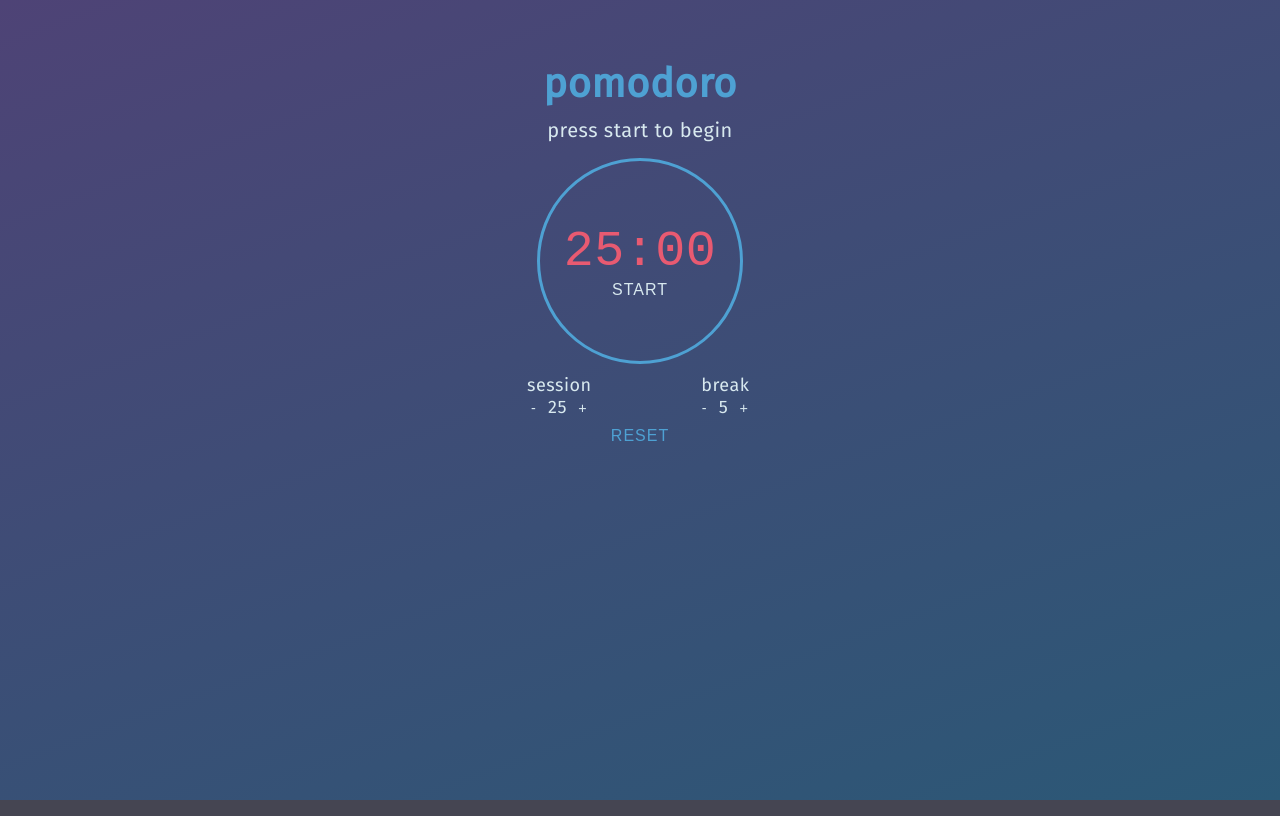
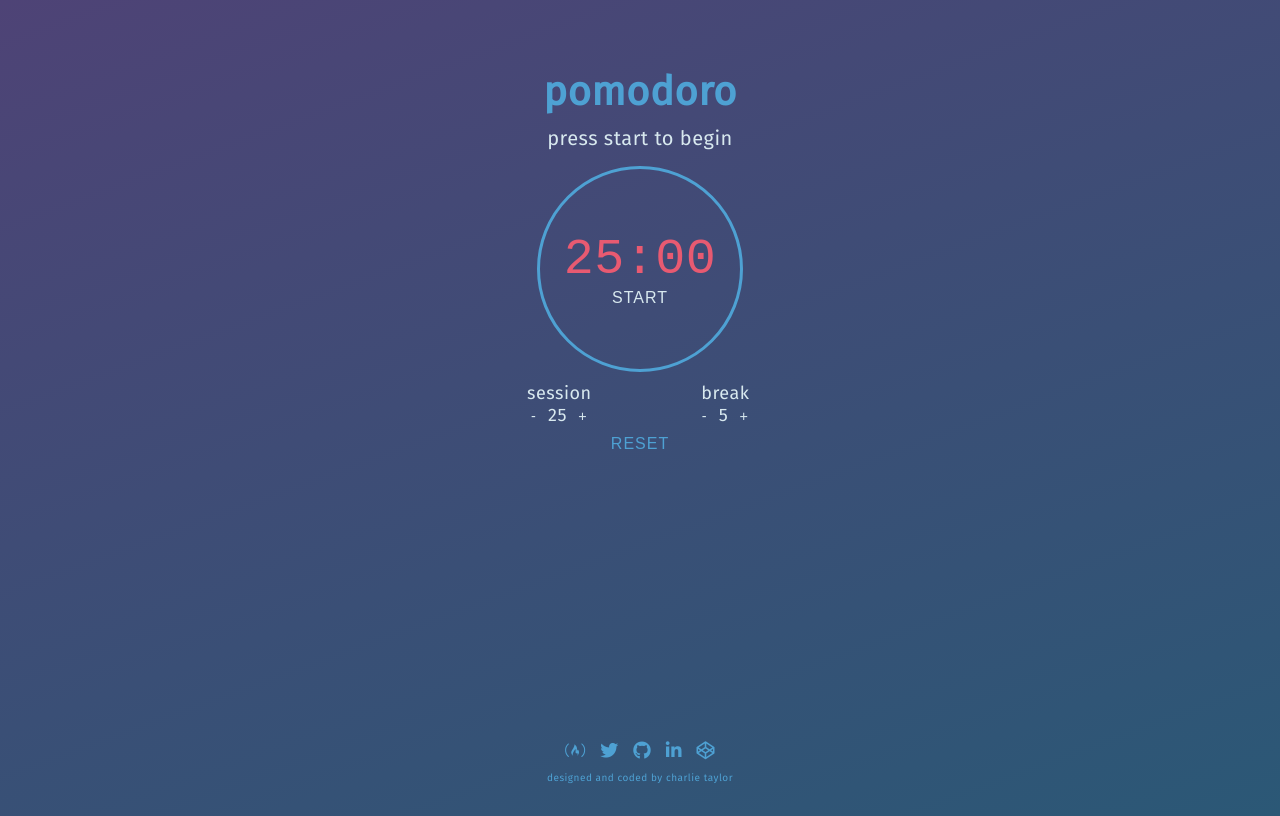
Before and after one commit to chazmcgrill/fcc-pomodoroclock, a plain HTML site: page index.html in a window 1280 px wide. Drawn offline with Linux system fonts and the light colour scheme; a web font is replaced by a local one.

Commit message:
Added Footer / Cleaned Stylesheet
Removed redundant styles and added generic footer to app.

```diff
--- a/index.html
+++ b/index.html
@@ -5,11 +5,13 @@
   <meta name="viewport" content="width=device-width, initial-scale=1.0">
   <meta http-equiv="X-UA-Compatible" content="ie=edge">
   <title>Pomodoro Clock</title>
+
+  <script src="https://use.fontawesome.com/d891ebaa12.js"></script>
   <link href="https://fonts.googleapis.com/css?family=Droid+Sans+Mono|Fira+Sans" rel="stylesheet">
   <link rel="stylesheet" href="resources/css/styles.css">
   <link rel="stylesheet" href="resources/css/animate.css">
 </head>
-<body>
+<body class="site">
 
   <div class="container animated bounceIn">
 
@@ -48,6 +50,31 @@
 
   </div>
 
+  <!-- generic footer -->
+  <footer class="footer">
+    <div>
+      <div class="icons">
+        <a href="https://www.freecodecamp.com/chazmcgrill">
+          <i class="fa fa-free-code-camp" aria-hidden="true"></i>
+        </a>
+        <a href="https://twitter.com/charlietdev">
+          <i class="fa fa-twitter" aria-hidden="true"></i>
+        </a>
+        <a href="https://github.com/chazmcgrill">
+          <i class="fa fa-github" aria-hidden="true"></i>
+        </a>
+        <a href="https://www.linkedin.com/in/charlie-taylor-941434134/">
+          <i class="fa fa-linkedin" aria-hidden="true"></i>
+        </a>
+        <a href="https://codepen.io/chazmcgrill/">
+          <i class="fa fa-codepen" aria-hidden="true"></i>
+        </a>
+      </div>
+      <p>designed and coded by <a href="http://www.hurricanecharlie.co.uk">charlie taylor</a></p>
+    </div>
+  </footer>
+
+
   <script src="resources/js/jquery-3.2.1.min.js"></script>
   <script src="resources/js/app.js"></script>
 
--- a/resources/css/scss/styles.scss
+++ b/resources/css/scss/styles.scss
@@ -10,13 +10,19 @@ html {
   color: $type;
   background: $bg;
   background-image: linear-gradient(-20deg, #2b5876 0%, #4e4376 100%);
-  height: 100vh;
+  background-size: cover;
+}
+
+.site {
+  display: flex;
+  min-height: 100vh;
+  flex-direction: column;
+  justify-content: space-between;
 }
 
 .container {
   width: 250px;
   height: 420px;
-  // background: $bg;
   margin: 40px auto;
   text-align: center;
   border-radius: 5px;
@@ -53,12 +59,6 @@ html {
 .btn-elements,
 .btn-box {
   display: inline-block;
-
-
-}
-
-.btn-elements {
-  // font-size: 120%;
 }
 
 h1 {
@@ -85,7 +85,7 @@ button {
   color: $type;
 }
 
-button:hover {
+button:hover, .footer i:hover, .footer a:hover {
   color: darken( $type, 20% );
 }
 
@@ -93,3 +93,24 @@ button:hover {
   margin-top: 8px;
   color: $blue;
 }
+
+/* footer */
+.icons {
+  width: 150px;
+  margin: 0 auto 10px auto;
+  display: flex;
+  justify-content: space-between;
+
+  i { font-size: 90%; }
+}
+
+.footer {
+  display: flex;
+  justify-content: space-around;
+  height: 70px;
+  text-align: center;
+
+  p, i, a { color: $blue; }
+  p { font-size: 10px; }
+  a { text-decoration: none; }
+}
```
Also changed, not shown: resources/css/styles.css.
